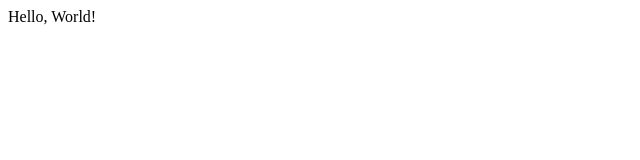
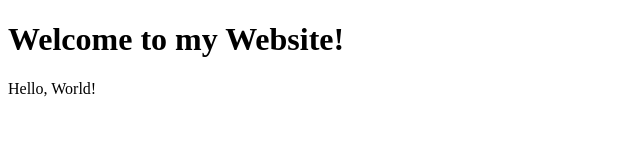
Before and after one commit to Kentag94/Curso_Web_CS50_Harvard_U, a plain HTML site: page index.html in a window 1280 px wide. Shown: the whole page, without its empty margins (0-640 px from the left). Drawn offline with Linux system fonts and the light colour scheme.

Commit message:
Heading was added

```diff
--- a/index.html
+++ b/index.html
@@ -6,6 +6,7 @@
     <title>Web Usando Git</title>
 </head>
 <body>
+    <h1>Welcome to my Website!</h1>
     Hello, World!
 </body>
 </html>
```
